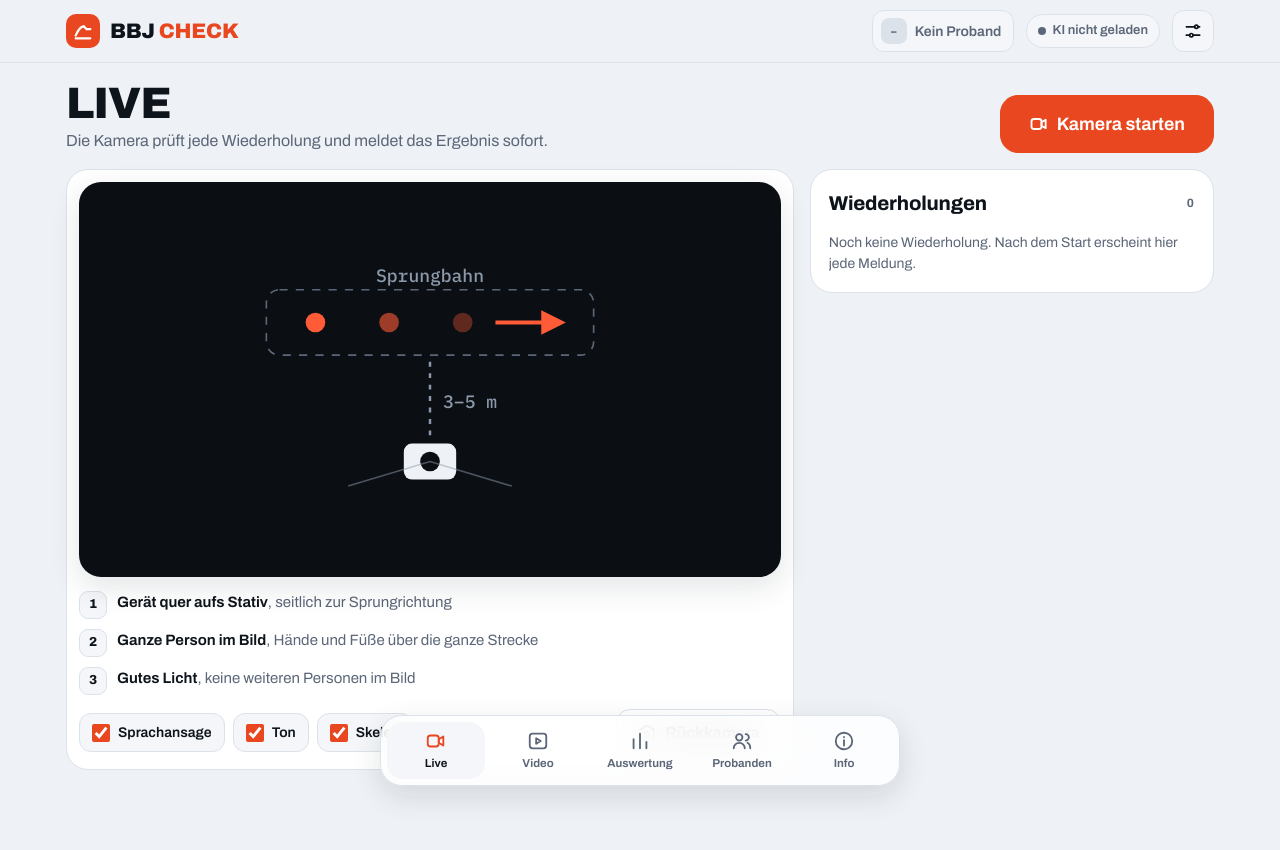
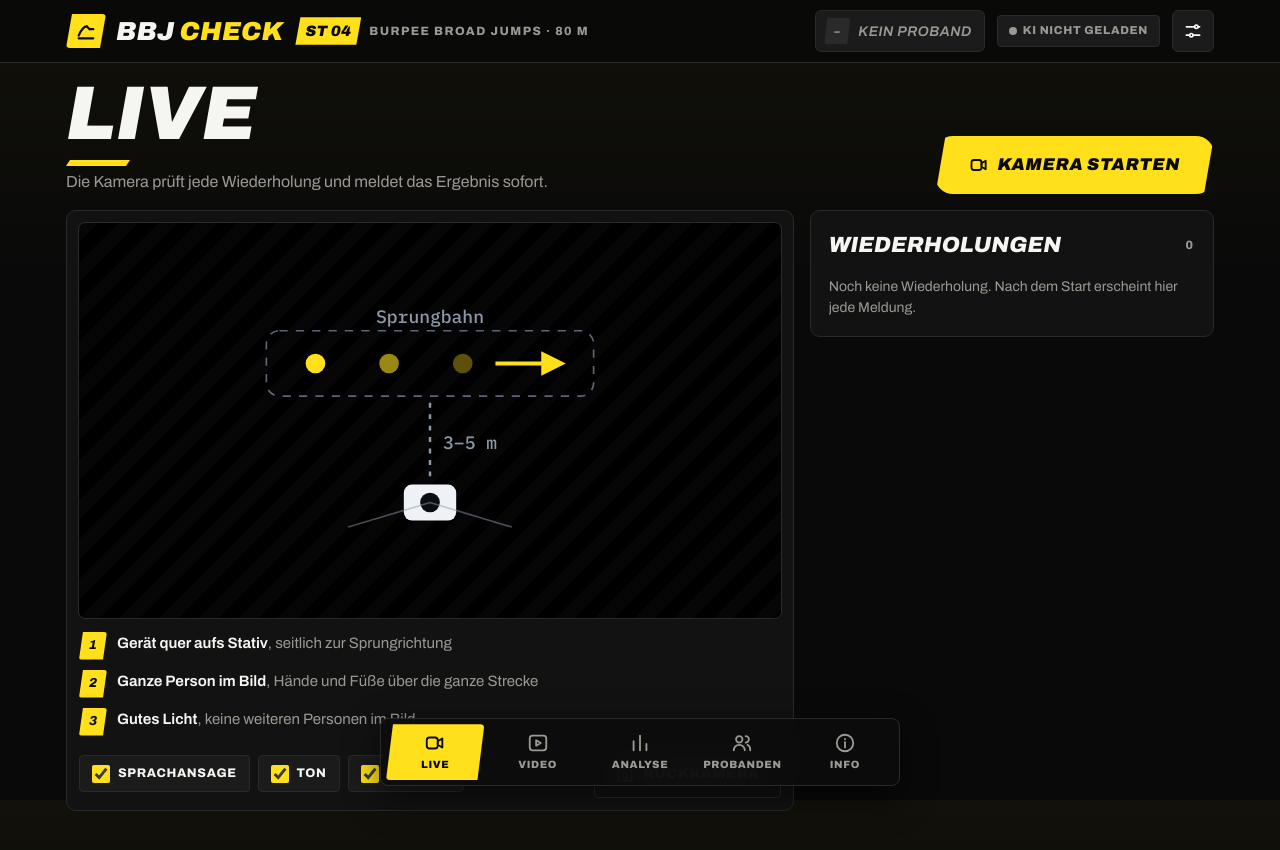
Before and after one commit to lucajsk/Bjj-check, a plain HTML site: page index.html in a window 1280 px wide. Drawn offline with Linux system fonts and the light colour scheme.

Commit message:
BBJ Check v0.5: Wettkampf-Design
- Schwarz/Signalgelb, kantige Parallelogramm-Formen, schmale kursive Display-Schrift
- Ergebnis-Karte im Startnummer-Stil, Stations-Kennung ST 04 · 80 m
- neues App-Icon, Hinweis: kein offizielles HYROX-Produkt

Co-Authored-By: Claude Opus 5.5 <noreply@anthropic.com>
Claude-Session: https://claude.ai/code/session_01F5DGuHKnMHKE62i3jAWSKS

```diff
--- a/index.html
+++ b/index.html
@@ -6,7 +6,7 @@
 <meta name="viewport" content="width=device-width, initial-scale=1, viewport-fit=cover">
 <meta name="claude:viewport-fit-sides" content="cover">
 <meta name="description" content="Erkennt beim HYROX Burpee Broad Jump Doppelsprünge und Overstepping – live über die Kamera oder aus einem Video.">
-<meta name="theme-color" content="#0B0F14">
+<meta name="theme-color" content="#090909">
 <meta name="apple-mobile-web-app-capable" content="yes">
 <meta name="mobile-web-app-capable" content="yes">
 <meta name="apple-mobile-web-app-status-bar-style" content="black-translucent">
@@ -16,48 +16,34 @@
 <link rel="manifest" href="manifest.webmanifest">
 <link rel="preconnect" href="https://fonts.googleapis.com">
 <link rel="preconnect" href="https://fonts.gstatic.com" crossorigin>
-<link rel="stylesheet" href="https://fonts.googleapis.com/css2?family=Archivo:wdth,wght@62..125,400..900&family=IBM+Plex+Mono:wght@500&display=swap">
+<link rel="stylesheet" href="https://fonts.googleapis.com/css2?family=Archivo:ital,wdth,wght@0,62..125,400..900;1,62..125,400..900&family=IBM+Plex+Mono:wght@500&display=swap">
 <style>
 /* Layout: App-Hülle mit schwebender Tab-Leiste unten; Live = Kamerabühne mit Ergebnis-Karte darüber, auf iPad quer zweispaltig mit Feed */
 :root {
-  --bg: #0B0F14;
-  --surface: #121821;
-  --raised: #19212C;
-  --line: #243041;
-  --ink: #EEF2F6;
-  --muted: #8C99AA;
-  --accent: #FF5B37;
-  --accent-ink: #1A0803;
-  --ok: #34D27F;
-  --ok-soft: rgba(52, 210, 127, 0.14);
-  --bad: #FF5468;
-  --bad-soft: rgba(255, 84, 104, 0.15);
-  --warn: #FFB648;
-  --warn-soft: rgba(255, 182, 72, 0.15);
-  --stage: #05080B;
-  --glass: rgba(14, 19, 26, 0.72);
-  --shadow: 0 10px 30px rgba(0, 0, 0, 0.35);
+  /* Wettkampf-Optik: Hallenboden-Schwarz, Signalgelb, kantige Formen; bewusst nur ein dunkles Thema */
+  --bg: #090909;
+  --surface: #121212;
+  --raised: #1B1B1B;
+  --line: #2A2A2A;
+  --ink: #F5F5F2;
+  --muted: #9A9A93;
+  --accent: #FFE01B;
+  --accent-ink: #0A0A0A;
+  --ok: #2DE38A;
+  --ok-soft: rgba(45, 227, 138, 0.13);
+  --bad: #FF3B4E;
+  --bad-soft: rgba(255, 59, 78, 0.14);
+  --warn: #FF9A1F;
+  --warn-soft: rgba(255, 154, 31, 0.15);
+  --stage: #000000;
+  --glass: rgba(10, 10, 10, 0.8);
+  --shadow: 0 12px 34px rgba(0, 0, 0, 0.55);
   --f-display: "Archivo", "Arial Narrow", system-ui, sans-serif;
   --f-body: "Archivo", system-ui, -apple-system, "Segoe UI", Roboto, sans-serif;
   --f-mono: "IBM Plex Mono", ui-monospace, "SF Mono", Menlo, monospace;
-  --r-lg: 22px; --r: 16px; --r-sm: 12px;
+  --r-lg: 10px; --r: 8px; --r-sm: 6px;
+  --cut: 10px;
   color-scheme: dark;
-}
-@media (prefers-color-scheme: light) {
-  :root:not([data-theme="dark"]) {
-    --bg: #EEF1F5; --surface: #FFFFFF; --raised: #F4F6F9; --line: #DCE2EA; --ink: #0E141B; --muted: #5B6778;
-    --accent: #E9471F; --accent-ink: #FFFFFF; --ok: #11914D; --ok-soft: rgba(17, 145, 77, 0.12);
-    --bad: #D7263D; --bad-soft: rgba(215, 38, 61, 0.1); --warn: #B26A00; --warn-soft: rgba(178, 106, 0, 0.12);
-    --stage: #0B0F14; --glass: rgba(255, 255, 255, 0.82); --shadow: 0 10px 30px rgba(20, 30, 45, 0.12);
-    color-scheme: light;
-  }
-}
-:root[data-theme="light"] {
-  --bg: #EEF1F5; --surface: #FFFFFF; --raised: #F4F6F9; --line: #DCE2EA; --ink: #0E141B; --muted: #5B6778;
-  --accent: #E9471F; --accent-ink: #FFFFFF; --ok: #11914D; --ok-soft: rgba(17, 145, 77, 0.12);
-  --bad: #D7263D; --bad-soft: rgba(215, 38, 61, 0.1); --warn: #B26A00; --warn-soft: rgba(178, 106, 0, 0.12);
-  --stage: #0B0F14; --glass: rgba(255, 255, 255, 0.82); --shadow: 0 10px 30px rgba(20, 30, 45, 0.12);
-  color-scheme: light;
 }
 * { box-sizing: border-box; }
 [hidden] { display: none !important; }
@@ -306,6 +292,90 @@ footer.foot { color: var(--muted); font-size: 13px; padding-top: 6px; }
 .assign select { min-height: 34px; border-radius: 9px; border: 1px solid var(--line); background: var(--raised); padding: 0 8px; font-size: 13px; color: var(--ink); max-width: 180px; }
 .privacy { font-size: 13px; color: var(--muted); padding: 10px 12px; border-radius: var(--r-sm); background: var(--raised); border: 1px dashed var(--line); }
 @media (max-width: 420px) { .logo b { font-size: 18px; } .chip#model-chip { max-width: 150px; overflow: hidden; text-overflow: ellipsis; } }
+/* ===== Wettkampf-Layer ===== */
+body { background:
+  linear-gradient(180deg, rgba(255,224,27,0.035), transparent 280px),
+  var(--bg); background-attachment: fixed; }
+h1 { font-style: italic; font-weight: 900; font-stretch: 72%; font-size: clamp(42px, 8vw, 76px); line-height: 0.88; letter-spacing: -0.01em; }
+h2 { font-style: italic; font-weight: 850; font-stretch: 80%; text-transform: uppercase; font-size: 22px; letter-spacing: 0.005em; }
+h3 { font-style: italic; font-weight: 850; font-stretch: 85%; text-transform: uppercase; }
+.view-head h1::after { content: ""; display: block; width: 64px; height: 6px; margin-top: 12px; background: var(--accent); clip-path: polygon(4px 0, 100% 0, calc(100% - 4px) 100%, 0 100%); }
+.sub { color: var(--muted); }
+.label { letter-spacing: 0.16em; font-weight: 800; }
+
+/* Kopf */
+.top { border-bottom: 1px solid var(--line); background: rgba(9,9,9,0.92); }
+.logo-mark { border-radius: 4px; background: var(--accent); clip-path: polygon(6px 0, 100% 0, calc(100% - 6px) 100%, 0 100%); width: 40px; }
+.logo b { font-style: italic; font-weight: 900; font-stretch: 75%; font-size: 26px; letter-spacing: 0.01em; }
+.logo b span { color: var(--accent); }
+.station { display: inline-flex; align-items: center; gap: 8px; font-size: 12px; font-weight: 800; letter-spacing: 0.12em; text-transform: uppercase; color: var(--muted); white-space: nowrap; }
+.station em { font-style: italic; font-weight: 900; font-stretch: 75%; font-size: 15px; letter-spacing: 0.02em; background: var(--accent); color: var(--accent-ink); padding: 3px 10px 2px; clip-path: polygon(5px 0, 100% 0, calc(100% - 5px) 100%, 0 100%); }
+@media (max-width: 900px) { .station { display: none; } }
+.chip { border-radius: 4px; text-transform: uppercase; letter-spacing: 0.06em; font-size: 11.5px; font-weight: 800; }
+.icon-btn { border-radius: 6px; }
+.who { border-radius: 6px; text-transform: uppercase; letter-spacing: 0.04em; font-style: italic; font-weight: 900; font-stretch: 85%; }
+.who .av { border-radius: 3px; clip-path: polygon(3px 0, 100% 0, calc(100% - 3px) 100%, 0 100%); }
+
+/* Buttons: Parallelogramm */
+.btn { border-radius: 4px; text-transform: uppercase; letter-spacing: 0.05em; font-weight: 850; font-size: 14px; }
+.btn.primary, .btn.stop { clip-path: polygon(var(--cut) 0, 100% 0, calc(100% - var(--cut)) 100%, 0 100%); border: 0; padding: 0 28px; }
+.btn.primary { background: var(--accent); color: var(--accent-ink); }
+.btn.primary:hover { background: #FFE94F; }
+.btn.big { font-size: 17px; font-style: italic; font-weight: 900; font-stretch: 85%; letter-spacing: 0.04em; min-height: 58px; padding: 0 34px; }
+.btn.warnbtn { color: var(--bad); }
+.btn.confirm { color: #fff; }
+
+/* Flächen */
+.card { border-radius: var(--r-lg); background: var(--surface); }
+.stage { border-radius: 6px; box-shadow: none; outline: 1px solid var(--line); }
+.stage .placeholder { background: repeating-linear-gradient(135deg, rgba(255,255,255,0.025) 0 14px, transparent 14px 28px); }
+.stage-chips .chip { border-radius: 3px; }
+
+/* Ergebnis-Karte im Kamerabild: Startnummer-Optik */
+.verdict { border-radius: 6px; padding: 10px 16px 10px 10px; border: 1px solid rgba(255,255,255,0.08); }
+.verdict .vn { background: var(--accent); color: var(--accent-ink) !important; font-style: italic; font-stretch: 70%; padding: 6px 16px 4px; clip-path: polygon(8px 0, 100% 0, calc(100% - 8px) 100%, 0 100%); min-width: 2.1ch; }
+.verdict .vt { font-style: italic; font-weight: 900; font-stretch: 75%; font-size: clamp(26px, 4.4vw, 40px); }
+.verdict.ok { box-shadow: inset 4px 0 0 var(--ok); border-color: rgba(45,227,138,0.35); }
+.verdict.bad { box-shadow: inset 4px 0 0 var(--bad); border-color: rgba(255,59,78,0.4); }
+.verdict.bad .vn { background: var(--bad); color: #fff !important; }
+.verdict.ok .vn { background: var(--ok); }
+
+/* Pills, Zahlen */
+.pill { border-radius: 3px; font-style: italic; font-weight: 900; letter-spacing: 0.08em; }
+.stat, .kpi, .mini { border-radius: 6px; }
+.stat b, .kpi b, .mini b, .ring .rc b { font-style: italic; font-stretch: 72%; font-weight: 900; }
+.stat b, .kpi b { font-size: 34px; }
+.tips .n { border-radius: 3px; background: var(--accent); color: var(--accent-ink); border: 0; font-style: italic; clip-path: polygon(4px 0, 100% 0, calc(100% - 4px) 100%, 0 100%); }
+.tog { border-radius: 4px; text-transform: uppercase; font-size: 12.5px; letter-spacing: 0.05em; font-weight: 800; }
+.feed li { border-radius: 6px; }
+.feed .fn, .rep .rn { font-style: italic; font-stretch: 70%; }
+.rep { border-radius: 8px; }
+.rep .rn { border-radius: 4px; clip-path: polygon(6px 0, 100% 0, calc(100% - 6px) 100%, 0 100%); width: 52px; }
+.rep .rt { font-style: italic; font-weight: 850; font-stretch: 88%; text-transform: uppercase; letter-spacing: 0.01em; }
+.rep select, .assign select, .field input, .field select, textarea { border-radius: 4px; }
+.lane { border-radius: 4px; }
+.lane i { border-radius: 1px; transform: translateX(-4px) skewX(-12deg); }
+.drop { border-radius: 8px; border-style: dashed; }
+.drop .ic { border-radius: 4px; background: var(--accent); color: var(--accent-ink); border: 0; clip-path: polygon(8px 0, 100% 0, calc(100% - 8px) 100%, 0 100%); width: 66px; }
+.bar { border-radius: 2px; height: 12px; }
+.bar i { border-radius: 0; background: repeating-linear-gradient(135deg, var(--accent) 0 10px, #E6C800 10px 20px); }
+.rule { border-radius: 8px; border-top: 4px solid var(--accent); }
+.rule .k { color: var(--accent); font-weight: 700; }
+.pcard { border-radius: 8px; }
+.pc-av { border-radius: 4px; font-style: italic; font-stretch: 72%; clip-path: polygon(6px 0, 100% 0, calc(100% - 6px) 100%, 0 100%); width: 52px; }
+.pc-name { font-style: italic; font-weight: 900; font-stretch: 80%; font-size: 22px; text-transform: uppercase; }
+.trend .tb { border-radius: 1px; }
+dialog { border-radius: 10px; }
+
+/* Tab-Leiste */
+.tabs { border-radius: 8px; background: rgba(12,12,12,0.92); padding: 5px; }
+.tabs button { border-radius: 4px; text-transform: uppercase; letter-spacing: 0.06em; font-size: 10.5px; font-weight: 850; }
+.tabs button[aria-current="page"] { background: var(--accent); color: var(--accent-ink); clip-path: polygon(7px 0, 100% 0, calc(100% - 7px) 100%, 0 100%); }
+.tabs button[aria-current="page"] svg { color: var(--accent-ink); }
+@media (max-width: 480px) { .tabs button { font-size: 9px; letter-spacing: 0.01em; padding-inline: 0; } .tabs button[aria-current="page"] { clip-path: polygon(5px 0, 100% 0, calc(100% - 5px) 100%, 0 100%); } }
+.toast { border-radius: 4px; background: var(--accent); color: var(--accent-ink); font-weight: 850; text-transform: uppercase; letter-spacing: 0.04em; font-size: 13px; }
+:focus-visible { outline-color: var(--accent); }
+
 @media (prefers-reduced-motion: reduce) { *, *::before, *::after { animation: none !important; transition: none !important; } }
 </style>
 </head>
@@ -319,6 +389,7 @@ footer.foot { color: var(--muted); font-size: 13px; padding-top: 6px; }
       </span>
       <b>BBJ <span>Check</span></b>
     </a>
+    <span class="station" aria-label="Station 4, Burpee Broad Jumps, 80 Meter"><em>ST 04</em>Burpee Broad Jumps · 80 m</span>
     <span class="spacer"></span>
     <button class="who none" id="who" type="button" aria-label="Aktiver Proband"><span class="av" id="who-av">–</span><span class="nm" id="who-nm">Kein Proband</span></button>
     <span class="chip" id="model-chip"><i></i><span id="model-txt">KI nicht geladen</span></span>
@@ -357,9 +428,9 @@ footer.foot { color: var(--muted); font-size: 13px; padding-top: 6px; }
             <svg viewBox="0 0 220 150" aria-label="Kamera seitlich zur Sprungbahn, 3 bis 5 Meter Abstand">
                 <rect x="10" y="20" width="200" height="40" rx="8" fill="none" stroke="#5B6778" stroke-dasharray="5 5"/>
                 <text x="110" y="15" fill="#8C99AA" font-size="11" text-anchor="middle" font-family="IBM Plex Mono, monospace">Sprungbahn</text>
-                <g fill="#FF5B37"><circle cx="40" cy="40" r="6"/><circle cx="85" cy="40" r="6" opacity=".6"/><circle cx="130" cy="40" r="6" opacity=".35"/></g>
-                <path d="M150 40h40" stroke="#FF5B37" stroke-width="2.5" marker-end="url(#ar)"/>
-                <defs><marker id="ar" viewBox="0 0 10 10" refX="8" refY="5" markerWidth="6" markerHeight="6" orient="auto"><path d="M0 0L10 5L0 10z" fill="#FF5B37"/></marker></defs>
+                <g fill="#FFE01B"><circle cx="40" cy="40" r="6"/><circle cx="85" cy="40" r="6" opacity=".6"/><circle cx="130" cy="40" r="6" opacity=".35"/></g>
+                <path d="M150 40h40" stroke="#FFE01B" stroke-width="2.5" marker-end="url(#ar)"/>
+                <defs><marker id="ar" viewBox="0 0 10 10" refX="8" refY="5" markerWidth="6" markerHeight="6" orient="auto"><path d="M0 0L10 5L0 10z" fill="#FFE01B"/></marker></defs>
                 <line x1="110" y1="64" x2="110" y2="112" stroke="#8C99AA" stroke-width="1.5" stroke-dasharray="3 4"/>
                 <text x="118" y="92" fill="#8C99AA" font-size="11" font-family="IBM Plex Mono, monospace">3–5 m</text>
                 <rect x="94" y="114" width="32" height="22" rx="5" fill="#EEF2F6"/>
@@ -576,14 +647,14 @@ footer.foot { color: var(--muted); font-size: 13px; padding-top: 6px; }
       <p>Die Körperpunkte werden geschätzt und sind typischerweise einige Zentimeter ungenau. Werte nahe an der Grenze werden deshalb als Grenzfall markiert. Bei verdeckter Körperseite nutzt die App automatisch die zur Kamera gewandte Seite.</p>
       <p>Forschungsprototyp für eine Pilotstudie. Ergebnisse immer mit einer menschlichen Bewertung abgleichen.</p>
     </div>
-    <footer class="foot" id="ver">Version</footer>
+    <footer class="foot"><span id="ver">Version</span><br>Unabhängiges Studienprojekt. Keine offizielle App von HYROX und nicht mit HYROX verbunden.</footer>
   </section>
 </main>
 
 <nav class="tabs" aria-label="Bereiche">
   <button type="button" data-tab="live"><svg viewBox="0 0 24 24" fill="none" stroke="currentColor" stroke-width="2" stroke-linejoin="round"><path d="M15 10l5-3v10l-5-3z"/><rect x="3" y="6" width="12" height="12" rx="3"/></svg>Live</button>
   <button type="button" data-tab="video"><svg viewBox="0 0 24 24" fill="none" stroke="currentColor" stroke-width="2" stroke-linecap="round" stroke-linejoin="round"><rect x="3" y="4" width="18" height="16" rx="3"/><path d="M10 9l5 3-5 3z"/></svg>Video</button>
-  <button type="button" data-tab="results"><svg viewBox="0 0 24 24" fill="none" stroke="currentColor" stroke-width="2" stroke-linecap="round"><path d="M5 20V10M12 20V4M19 20v-7"/></svg>Auswertung</button>
+  <button type="button" data-tab="results"><svg viewBox="0 0 24 24" fill="none" stroke="currentColor" stroke-width="2" stroke-linecap="round"><path d="M5 20V10M12 20V4M19 20v-7"/></svg>Analyse</button>
   <button type="button" data-tab="people"><svg viewBox="0 0 24 24" fill="none" stroke="currentColor" stroke-width="2" stroke-linecap="round" stroke-linejoin="round"><circle cx="9" cy="8" r="3.5"/><path d="M3 20c0-3.3 2.7-6 6-6s6 2.7 6 6"/><path d="M16 4.5a3.5 3.5 0 010 7M18 14c2 .8 3 3 3 6"/></svg>Probanden</button>
   <button type="button" data-tab="info"><svg viewBox="0 0 24 24" fill="none" stroke="currentColor" stroke-width="2" stroke-linecap="round"><circle cx="12" cy="12" r="9"/><path d="M12 11v6M12 7.5v.5"/></svg>Info</button>
 </nav>
@@ -604,7 +675,6 @@ footer.foot { color: var(--muted); font-size: 13px; padding-top: 6px; }
     <div class="field wide" id="rtmw-file-row"><label for="s-rtmw-file">RTMW-Modelldatei (nur falls der Download scheitert)</label><input id="s-rtmw-file" type="file" accept=".onnx"><span class="hint">Datei rtmw-m.onnx, wird auf dem Gerät gespeichert</span></div>
     <div class="field"><label for="s-model">MediaPipe-Modell</label><select id="s-model"><option value="lite">Lite · schnell</option><option value="full" selected>Full · ausgewogen</option><option value="heavy">Heavy · genau, langsam</option></select><span class="hint">Unter 15 fps im Live-Modus: Lite wählen</span></div>
     <div class="field"><label for="s-rate">Analyse-Rate bei Videos</label><select id="s-rate"><option value="30" selected>30 Bilder/s</option><option value="60">60 Bilder/s</option></select></div>
-    <div class="field"><label for="s-theme">Darstellung</label><select id="s-theme"><option value="">System</option><option value="dark">Dunkel</option><option value="light">Hell</option></select></div>
   </div>
 </dialog>
 
@@ -1125,7 +1195,7 @@ footer.foot { color: var(--muted); font-size: 13px; padding-top: 6px; }
 (function () {
   "use strict";
   const $ = (id) => document.getElementById(id);
-  const APP_VERSION = "0.4.0";
+  const APP_VERSION = "0.5.0";
   const MP_VERSIONS = ["0.10.14", "0.10.18", "0.10.21"];
   const MODEL_URL = (v) => `https://storage.googleapis.com/mediapipe-models/pose_landmarker/pose_landmarker_${v}/float16/latest/pose_landmarker_${v}.task`;
   const SKEL = [[11,12],[11,13],[13,15],[12,14],[14,16],[15,19],[16,20],[11,23],[12,24],[23,24],[23,25],[25,27],[24,26],[26,28],[27,29],[29,31],[27,31],[28,30],[30,32],[28,32]];
@@ -1139,15 +1209,12 @@ footer.foot { color: var(--muted); font-size: 13px; padding-top: 6px; }
 
   // ---------------- Einstellungen ----------------
   const LS = "bbj-settings-v2";
-  const FIELDS = ["s-height", "s-pxcm", "s-dir", "s-side", "s-tol", "s-air", "s-step", "s-pose", "s-model", "s-rate", "s-theme", "t-voice", "t-sound", "t-skel"];
+  const FIELDS = ["s-height", "s-pxcm", "s-dir", "s-side", "s-tol", "s-air", "s-step", "s-pose", "s-model", "s-rate", "t-voice", "t-sound", "t-skel"];
   const store = { get(k) { try { return JSON.parse(localStorage.getItem(k) || "null"); } catch (e) { return null; } }, set(k, v) { try { localStorage.setItem(k, JSON.stringify(v)); } catch (e) {} } };
   const saved = store.get(LS) || {};
   for (const id of FIELDS) if (id in saved) { const el = $(id); if (el.type === "checkbox") el.checked = saved[id]; else el.value = saved[id]; }
   function saveSettings() { const o = {}; for (const id of FIELDS) { const el = $(id); o[id] = el.type === "checkbox" ? el.checked : el.value; } store.set(LS, o); }
   FIELDS.forEach((id) => $(id).addEventListener("change", saveSettings));
-  function applyTheme() { const v = $("s-theme").value; if (v) document.documentElement.setAttribute("data-theme", v); else document.documentElement.removeAttribute("data-theme"); }
-  $("s-theme").addEventListener("change", () => { applyTheme(); paint(); });
-  applyTheme();
   const num = (id) => { const v = parseFloat(String($(id).value).replace(",", ".")); return isFinite(v) && v > 0 ? v : null; };
   const poseSel = () => $("s-pose").value;
   function cfg(extra, skel, profileId) {
@@ -1236,7 +1303,7 @@ footer.foot { color: var(--muted); font-size: 13px; padding-top: 6px; }
     ctx.beginPath(); for (const [a, b] of SKEL) { ctx.moveTo(f[a * 3], f[a * 3 + 1]); ctx.lineTo(f[b * 3], f[b * 3 + 1]); } ctx.stroke();
     ctx.fillStyle = "#fff"; for (const j of [0, 15, 16, 23, 24, 27, 28]) { ctx.beginPath(); ctx.arc(f[j * 3], f[j * 3 + 1], lw * 1.3, 0, 7); ctx.fill(); }
     ctx.fillStyle = "#3FB7FF"; for (const j of [19, 20]) { ctx.beginPath(); ctx.arc(f[j * 3], f[j * 3 + 1], lw * 1.8, 0, 7); ctx.fill(); }
-    ctx.fillStyle = css("--accent") || "#FF5B37"; for (const j of [31, 32]) { ctx.beginPath(); ctx.arc(f[j * 3], f[j * 3 + 1], lw * 1.8, 0, 7); ctx.fill(); }
+    ctx.fillStyle = css("--accent") || "#FFE01B"; for (const j of [31, 32]) { ctx.beginPath(); ctx.arc(f[j * 3], f[j * 3 + 1], lw * 1.8, 0, 7); ctx.fill(); }
     ctx.restore();
   }
   function drawDetail(ctx) {
@@ -1273,14 +1340,14 @@ footer.foot { color: var(--muted); font-size: 13px; padding-top: 6px; }
       ctx.beginPath(); ctx.moveTo(rep._fingerX, 0); ctx.lineTo(rep._fingerX, H); ctx.stroke(); ctx.setLineDash([]);
     }
     for (const [zs, ze] of rep._zusatz) if (t >= zs && t <= ze + 10) {
-      ctx.fillStyle = css("--bad"); ctx.font = `900 ${Math.round(H / 14)}px ${css("--f-display")}`; ctx.fillText("ZUSATZSPRUNG", W * 0.03, H * 0.92);
+      ctx.fillStyle = css("--bad"); ctx.font = `italic 900 ${Math.round(H / 14)}px ${css("--f-display")}`; ctx.fillText("ZUSATZSPRUNG", W * 0.03, H * 0.92);
     }
     const done = t >= rep._ende - 1 || (t >= b && rep.fehler2Overstep);
     const txt = done ? `WDH ${rep.wdh} · ${rep.kiLabel === "korrekt" ? "KORREKT" : reasons(rep).toUpperCase()}` : `WDH ${rep.wdh} · WIRD GEPRÜFT`;
-    const col = done ? (rep.kiLabel === "korrekt" ? css("--ok") : css("--bad")) : "#FFB648";
-    const fs = Math.round(H / 17); ctx.font = `850 ${fs}px ${css("--f-display")}`;
+    const col = done ? (rep.kiLabel === "korrekt" ? css("--ok") : css("--bad")) : css("--accent");
+    const fs = Math.round(H / 17); ctx.font = `italic 900 ${fs}px ${css("--f-display")}`;
     const tw = ctx.measureText(txt).width, x0 = W * 0.025, y0 = H * 0.04, ph = fs * 1.55;
-    ctx.fillStyle = "rgba(0,0,0,0.6)"; roundRect(ctx, x0, y0, tw + fs, ph, ph / 2); ctx.fill();
+    ctx.fillStyle = "rgba(0,0,0,0.72)"; ctx.beginPath(); const sk = ph * 0.3; ctx.moveTo(x0 + sk, y0); ctx.lineTo(x0 + tw + fs + sk, y0); ctx.lineTo(x0 + tw + fs, y0 + ph); ctx.lineTo(x0, y0 + ph); ctx.closePath(); ctx.fill();
     ctx.fillStyle = col; ctx.fillText(txt, x0 + fs / 2, y0 + fs * 1.1);
   }
   function roundRect(c, x, y, w, h, r) { c.beginPath(); c.moveTo(x + r, y); c.arcTo(x + w, y, x + w, y + h, r); c.arcTo(x + w, y + h, x, y + h, r); c.arcTo(x, y + h, x, y, r); c.arcTo(x, y, x + w, y, r); c.closePath(); }
```
Also changed, not shown: icon-180.png, icon-512.png, manifest.webmanifest.
